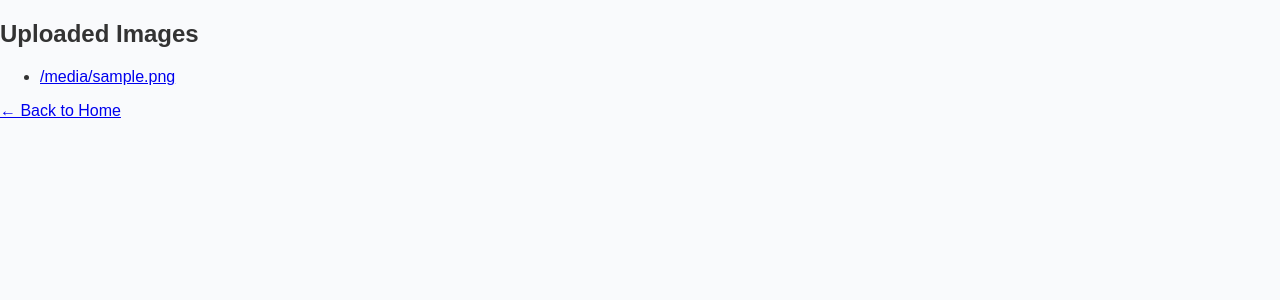
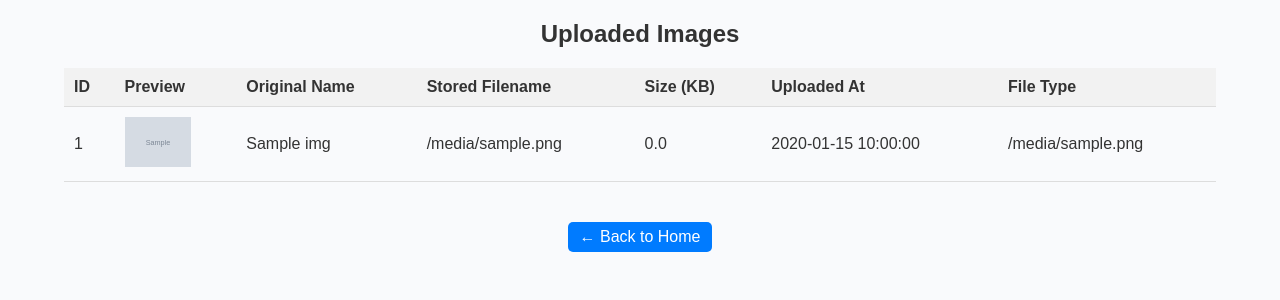
Before and after one commit to InnaGabrielle/My_2nd_javarush_project, a Python web app: template templates/images.html in a window 1280 px wide. Shown: the top 300 px of the page. Run offline with Jinja, Linux system fonts and the light colour scheme; the template is opened without the code that fills it: most values are stand-ins (such as "Sample title", 1, 10 or a date in 2020); grey boxes marked "Sample" are stand-in pictures.

Commit message:
Table layout instead of list; Preview column with mini-thumbnail

```diff
--- a/templates/images.html
+++ b/templates/images.html
@@ -4,14 +4,72 @@
     <meta charset="UTF-8">
     <title>Uploaded Images</title>
     <link rel="stylesheet" href="/static/styles.css">
+    <style>
+        table {
+            border-collapse: collapse;
+            width: 90%;
+            margin: 20px auto;
+        }
+        th, td {
+            padding: 10px;
+            text-align: left;
+            border-bottom: 1px solid #ddd;
+        }
+        th {
+            background-color: #f2f2f2;
+        }
+        tr:hover {background-color: #f9f9f9;}
+        .back-button {
+            display: inline-block;
+            margin: 20px;
+            text-decoration: none;
+            padding: 6px 12px;
+            background-color: #007bff;
+            color: white;
+            border-radius: 5px;
+        }
+    </style>
 </head>
 <body>
-    <h2>Uploaded Images</h2>
-    <ul>
-        {% for file in images %}
-        <li><a href="/images/{{ file }}" target="_blank">{{ file }}</a></li>
-        {% endfor %}
-    </ul>
-    <a href="/" class="back-button">← Back to Home</a>
+    <h2 style="text-align:center;">Uploaded Images</h2>
+
+    {% if images %}
+        <table>
+            <thead>
+                <tr>
+                    <th>ID</th>
+                    <th>Preview</th>
+                    <th>Original Name</th>
+                    <th>Stored Filename</th>
+                    <th>Size (KB)</th>
+                    <th>Uploaded At</th>
+                    <th>File Type</th>
+                </tr>
+            </thead>
+            <tbody>
+                {% for img in images %}
+                <tr>
+                    <td>{{ img.id }}</td>
+                    <td>
+                        <a href="/images/{{ img.filename }}" target="_blank">
+                            <img src="/images/{{ img.filename }}" alt="{{ img.original_name }}" style="max-height:50px;">
+                        </a>
+                    </td>
+                    <td>{{ img.original_name }}</td>
+                    <td>{{ img.filename }}</td>
+                    <td>{{ (img.size / 1024) | round(1) }}</td>
+                    <td>{{ img.upload_time.strftime("%Y-%m-%d %H:%M:%S") }}</td>
+                    <td>{{ img.file_type }}</td>
+                </tr>
+                {% endfor %}
+            </tbody>
+        </table>
+    {% else %}
+        <p style="text-align:center;">No images uploaded yet.</p>
+    {% endif %}
+
+    <div style="text-align:center;">
+        <a href="/" class="back-button">← Back to Home</a>
+    </div>
 </body>
 </html>
```
